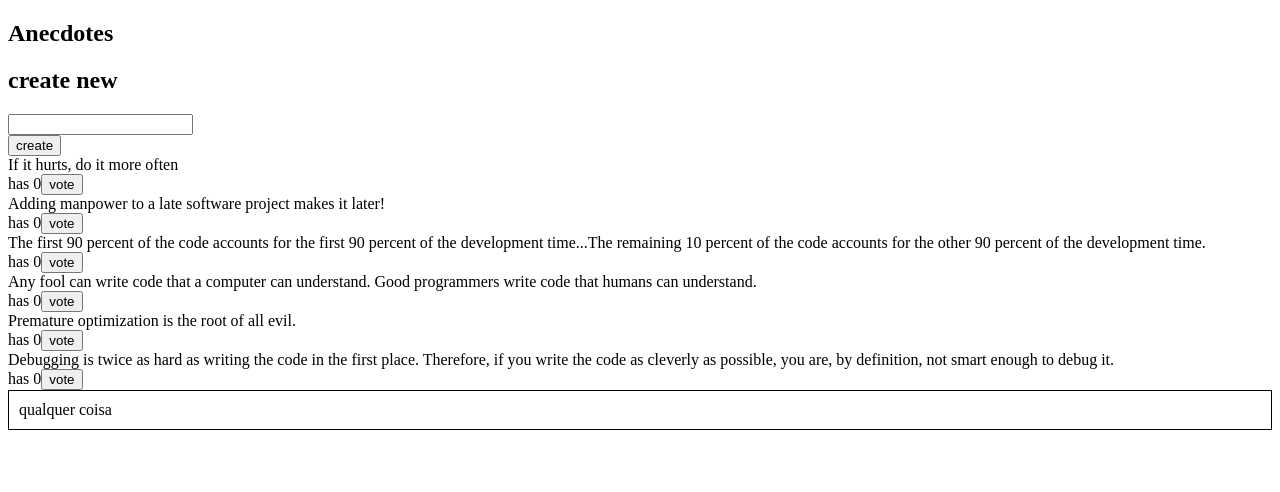
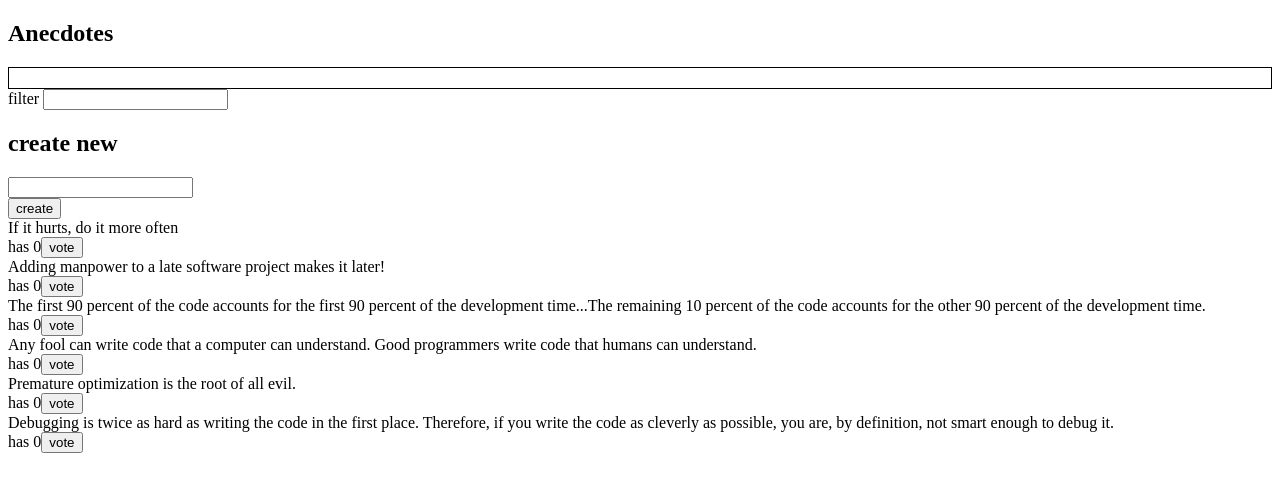
Before and after one commit to acissejnotosi/part6, a React (Create React App) app in the folder redux-anecdotes/: page / in a window 1280 px wide. Shown: the top 492 px of the page. Built offline with nearby package versions, Linux system fonts and the light colour scheme.

Commit message:
6.12* Better anecdotes, step10

```diff
--- a/redux-anecdotes/src/App.js
+++ b/redux-anecdotes/src/App.js
@@ -2,14 +2,16 @@
 import AnecdoteForm from "./components/AnecdoteForm";
 import AnecdoteList from "./components/AnecdoteList";
 import Notification from "./components/Notification";
+import Filter from "./components/Filter";
 const App = () => {
 
 return (
     <div>
       <h2>Anecdotes</h2>
+      <Notification />
+      <Filter />
       <AnecdoteForm />
       <AnecdoteList />
-      <Notification />
     </div>
   );
 };
--- a/redux-anecdotes/src/components/AnecdoteList.js
+++ b/redux-anecdotes/src/components/AnecdoteList.js
@@ -4,7 +4,7 @@
 import { show, hidde } from "../reducers/notificationReducer";
 
 const AnecdoteList = () => {
-  const anecdotes = useSelector((state) => state.anecdotes);
+  const anecdotes = useSelector(({anecdotes, filter}) => anecdotes.filter(anecdote => anecdote.content.includes(filter)));
   const dispatch = useDispatch();
 
   const vote = (id) => {
--- /dev/null
+++ b/redux-anecdotes/src/components/Filter.js
@@ -0,0 +1,22 @@
+import React from 'react'
+import { useDispatch } from 'react-redux'
+import { filterChange} from '../reducers/filterReducer'
+
+const Filter = () => {
+  const dispatch = useDispatch()
+  const handleChange = (event) => {
+    event.preventDefault();
+    return dispatch(filterChange(event.target.value));
+  }
+  const style = {
+    marginBottom: 10
+  }
+
+  return (
+    <div style={style}>
+      filter <input onChange={handleChange} />
+    </div>
+  )
+}
+
+export default Filter
--- /dev/null
+++ b/redux-anecdotes/src/reducers/filterReducer.js
@@ -0,0 +1,23 @@
+const initialState = "";
+
+const filterReducer = (state = initialState, action) => {
+  switch (action.type) {
+    case "FILTER": {
+      return action.data.filter;
+    }
+    default:
+      return state;
+  }
+};
+
+export const filterChange = (filter) => {
+  return {
+    type: "FILTER",
+    data: {
+      filter,
+    },
+  };
+};
+
+
+export default filterReducer;
--- a/redux-anecdotes/src/reducers/notificationReducer.js
+++ b/redux-anecdotes/src/reducers/notificationReducer.js
@@ -1,4 +1,4 @@
-const initialState = "qualquer coisa";
+const initialState = "";
 
 const notificationReducer = (state = initialState, action) => {
   switch (action.type) {
--- a/redux-anecdotes/src/store.js
+++ b/redux-anecdotes/src/store.js
@@ -2,10 +2,12 @@
 import anecdoteReducer from "./reducers/anecdoteReducer";
 import notificationReducer from "./reducers/notificationReducer";
 import { composeWithDevTools } from "redux-devtools-extension";
+import filterReducer from "./reducers/filterReducer";
 
 const reducer = combineReducers({
   anecdotes: anecdoteReducer,
   notification: notificationReducer,
+  filter: filterReducer
 });
 
 const store = createStore(reducer, composeWithDevTools());
```
